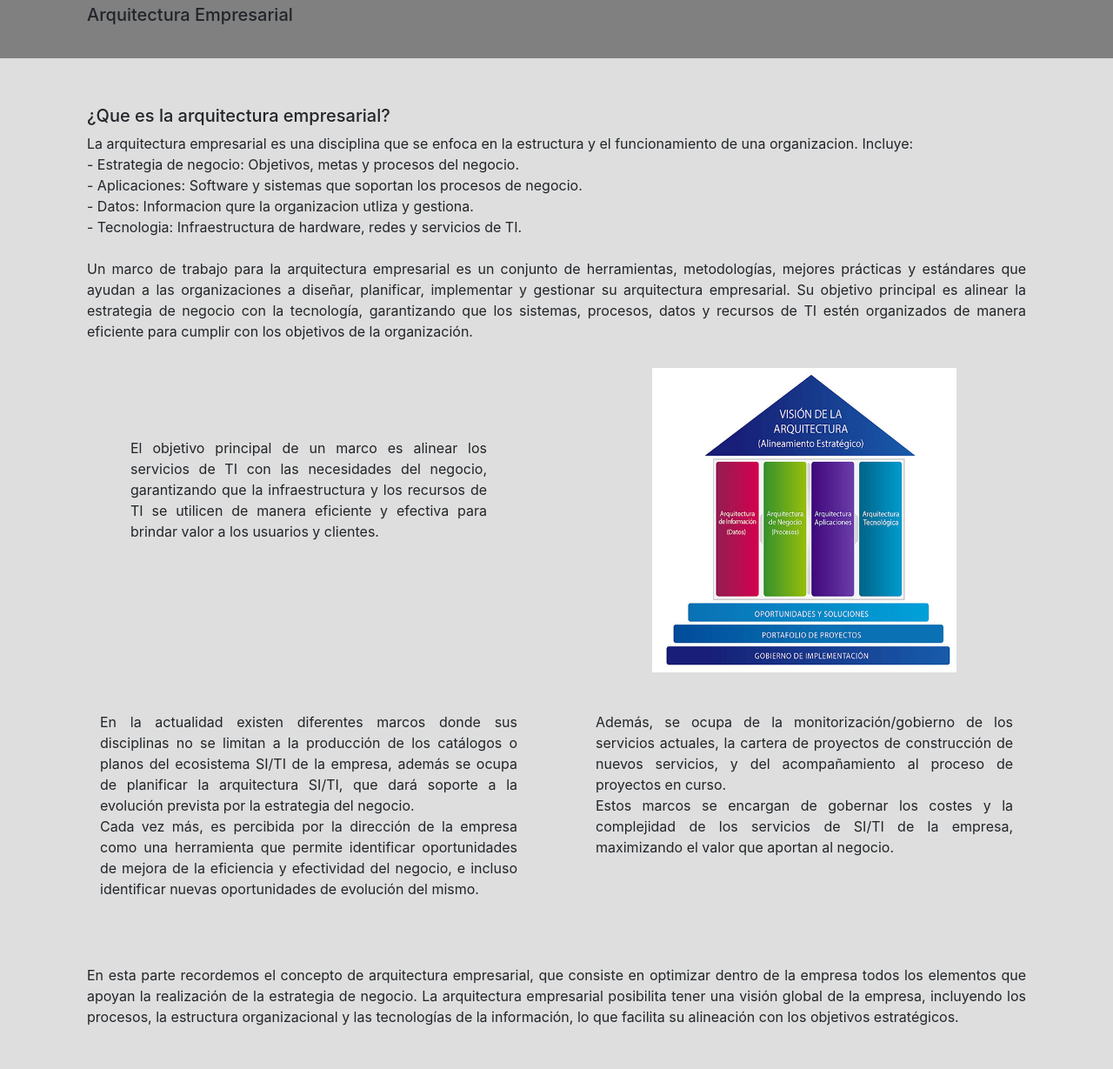
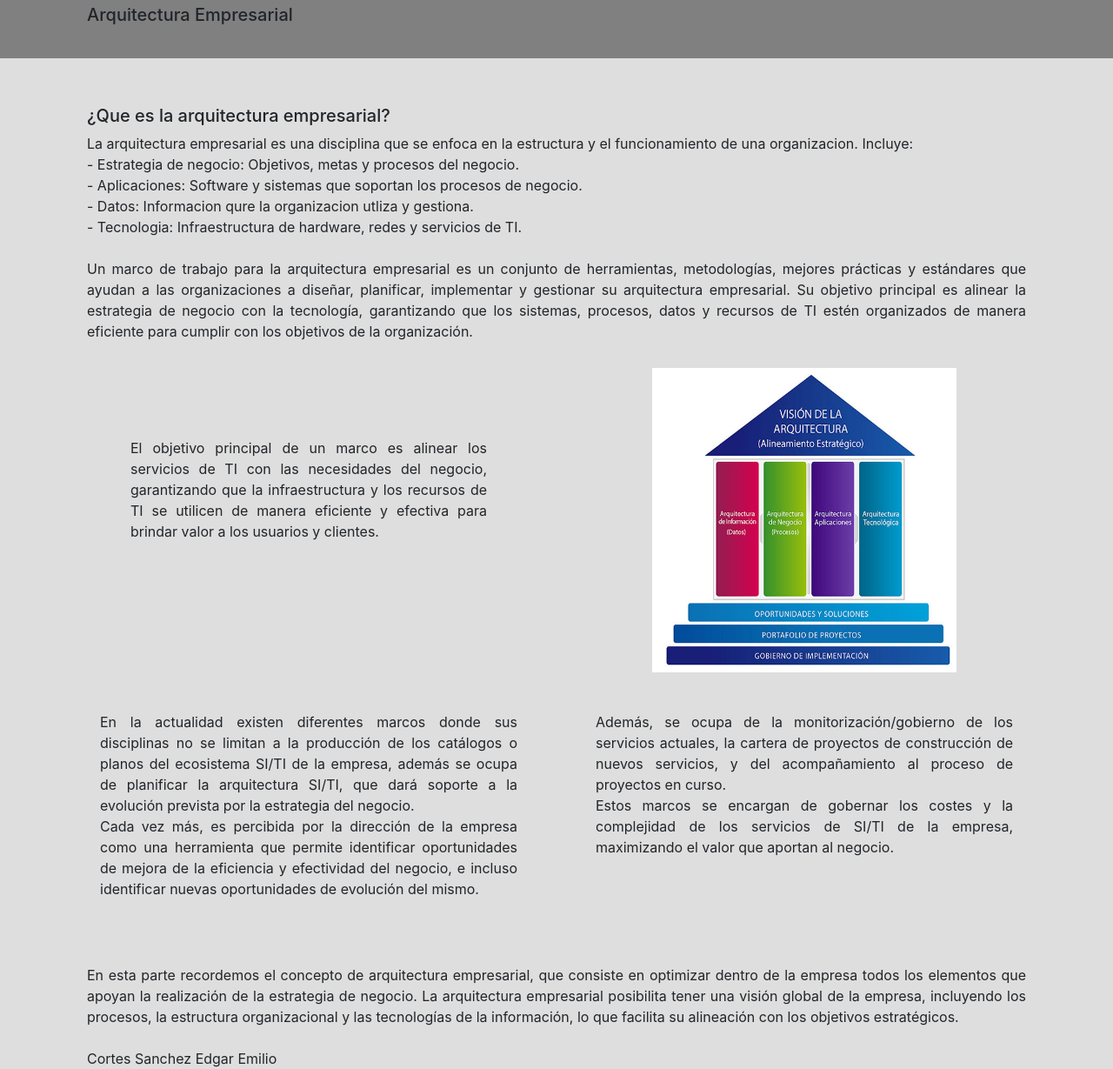
Before and after one commit to EdgarEEECS/Clase11-mar-2025, a plain HTML site: page index.html in a window 1280 px wide. Shown: the part 81-1310 px from the top of the page at 87% size. Drawn offline with nearby package versions, Linux system fonts and the light colour scheme.

Commit message:
Update index.html

```diff
--- a/index.html
+++ b/index.html
@@ -58,7 +58,9 @@
           <div class="col-12" style="padding: 30px; text-align: justify;">
             En esta parte recordemos el concepto de arquitectura empresarial, que consiste en optimizar dentro de la empresa todos los elementos que apoyan la
             realización de la estrategia de negocio. La arquitectura empresarial posibilita tener una visión global de la empresa, incluyendo los procesos, la estructura
-            organizacional y las tecnologías de la información, lo que facilita su alineación con los objetivos estratégicos.
+            organizacional y las tecnologías de la información, lo que facilita su alineación con los objetivos estratégicos. <br>
+            <br>
+            Cortes Sanchez Edgar Emilio
         </div>
       </div>
 
```
